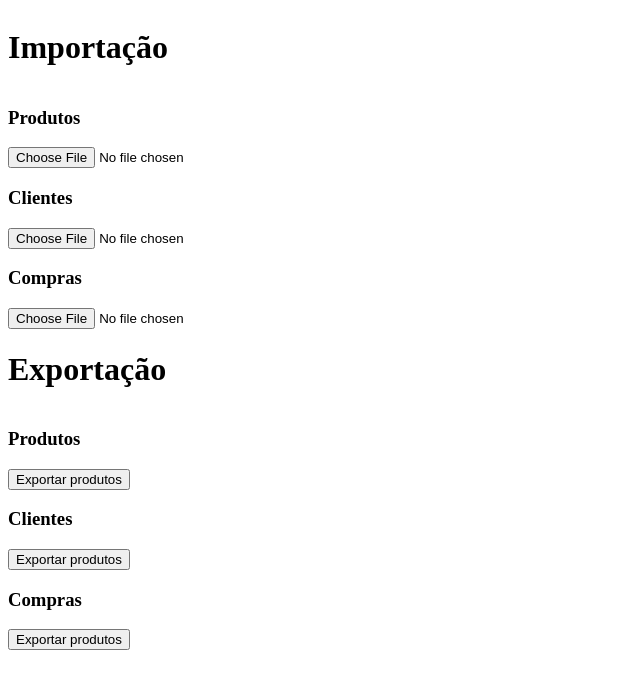
After one commit to naveganth/Projeto-Banco-de-Dados, a Django app: page /admin/importacao in a window 1280 px wide. The commit adds this page. Shown: the top 689 px of the page, without its empty margins (0-640 px from the left). Run offline with Django 5.2, Linux system fonts and the light colour scheme.

Commit message:
Rascunho de importação e autenticação

```diff
--- /dev/null
+++ b/loja/templates/loja/admin/importacao.html
@@ -0,0 +1,34 @@
+<!DOCTYPE html>
+<html>
+    <head>
+        <meta charset="utf-8">
+        <meta http-equiv="X-UA-Compatible" content="IE=edge">
+        <title></title>
+        <meta name="description" content="">
+        <meta name="viewport" content="width=device-width, initial-scale=1">
+        <link rel="stylesheet" href="">
+    </head>
+    <body style="display: flex; flex-direction: column">
+        <h1>Importação</h1>
+        <h3>Produtos</h3>
+        <input type="file">
+        <h3>Clientes</h3>
+        <input type="file">
+        <h3>Compras</h3>
+        <input type="file">
+
+        <h1>Exportação</h1>
+        <h3>Produtos</h3>
+        <div>
+            <button>Exportar produtos</button>
+        </div>
+        <h3>Clientes</h3>
+        <div>
+            <button>Exportar produtos</button>
+        </div>
+        <h3>Compras</h3>
+        <div>
+            <button>Exportar produtos</button>
+        </div>
+    </body>
+</html>
--- a/loja/templates/loja/chart.html
+++ b/loja/templates/loja/chart.html
@@ -103,8 +103,7 @@
         <iframe src="/admin/kpis" frameborder="0" style="flex-grow: 1"></iframe>
       </div>
       <div id="importacao" class="chart-div">
-        Importação e exportação
-        receber csv, json e xml
+        <iframe src="/admin/importacao" frameborder="0" style="flex-grow: 1"></iframe>
       </div>
       <!--
       <div id="LucrosPorEstado" class="chart-div">
--- a/loja/urls.py
+++ b/loja/urls.py
@@ -18,4 +18,5 @@ urlpatterns = [
     path("admin/produtos", views.admin_produtos, name="admin produto"),
     path("admin/clientes", views.admin_clientes, name="admin clientes"),
     path("admin/kpis", views.admin_kpis, name="admin kpis"),
+    path("admin/importacao", views.admin_importacao, name="admin importação"),
 ]
--- a/loja/views.py
+++ b/loja/views.py
@@ -305,17 +305,25 @@ def termos(request: HttpRequest):
     return render(request, "loja/terms.html", {})
 
 def chart(request: HttpRequest):
-    dados = {}
-    dados["compras_por_mes_totais"] = None
-    dados["compras_por_estado"] = None
-    dados["lucros_totais_por_mes"] = None
-    dados["lucro_por_estado"] = None
-    dados["compras_por_sexo"] = None
-    dados["compras_por_nascimento"] = None
-    dados["compras_por_idade"] = None
-    dados["lucro_por_signo"] = None
+    user = request.user
+    print("Tentando acessar menu admin")
+    print("Usuário:", user)
+    print("Grupos", user.groups.all())
+    print("Admin lá dentro:", user.groups.filter(name = "admin").exists() )
+    if user.is_authenticated and user.groups.filter(name = "admin").exists():
+        dados = {}
+        dados["compras_por_mes_totais"] = None
+        dados["compras_por_estado"] = None
+        dados["lucros_totais_por_mes"] = None
+        dados["lucro_por_estado"] = None
+        dados["compras_por_sexo"] = None
+        dados["compras_por_nascimento"] = None
+        dados["compras_por_idade"] = None
+        dados["lucro_por_signo"] = None
 
-    return render(request, "loja/chart.html", {"dados": dados})
+        return render(request, "loja/chart.html", {"dados": dados})
+    else:
+        return redirect("/")
 
 @xframe_options_exempt
 def admin_geral(request: HttpRequest):
@@ -363,12 +371,7 @@ def admin_kpis(request: HttpRequest):
     dados["ticket_medio_mes"] = (total_mes / dados["vendas_mes"]) if dados["vendas_mes"] else "0,0"
     return render(request, "loja/admin/kpis.html", dados)
 
-# def exportar_produtos(request: HttpRequest):
-#     produtos = Produto.objects.all()
-#     retorno = {}
-#     for indice, produto in enumerate(produtos):
-#         treco = dict(produto.__dict__)
-#         del treco["_state"]
-#         retorno.update({indice: treco})
-#     print("Retorno:", retorno)
-#     return JsonResponse(retorno, safe=False)
+@xframe_options_exempt
+def admin_importacao(request: HttpRequest):
+    dados = {}
+    return render(request, "loja/admin/importacao.html", dados)
```
